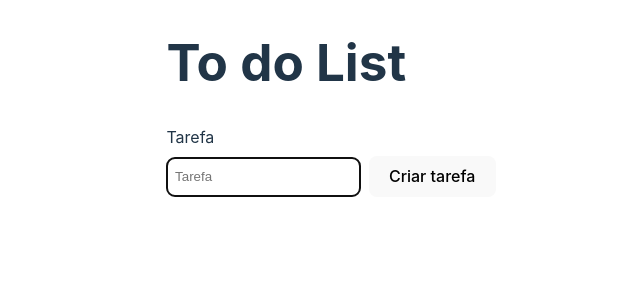
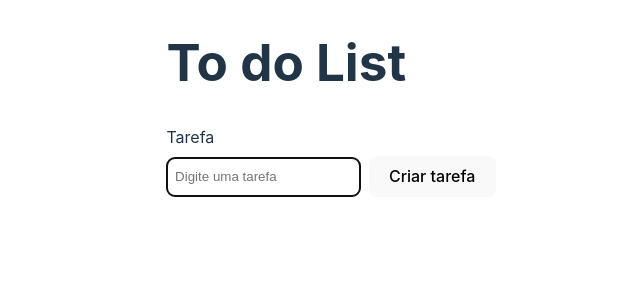
Before and after one commit to nalutm/to-do-list, a React (Vite) app: page / in a window 1280 px wide. Shown: the top 300 px of the page, without its empty margins (309-949 px from the left). Built offline with nearby package versions, Linux system fonts and the light colour scheme.

Commit message:
:recycle: refactor: Creating componenets

```diff
--- a/src/App.css
+++ b/src/App.css
@@ -1,8 +1,8 @@
-.input {
+/* .input {
     display: flex;
     flex-direction: column;
     gap: 0.5em;
-}
+} */
 
 .edit {
     align-items: center;
@@ -22,18 +22,6 @@
     gap: 0.5em;
 }
 
-.text-input {
-    border-radius: 8px;
-    border: 0.2em solid transparent;
-    height: 3em;
-    padding: 0.5em;
-    box-sizing: border-box;
-}
-
-.text-input--invalid {
-    border-color: #b42529;
-}
-
 .invalid-input--edit-task {
     margin-left: 1em;
 }
@@ -45,15 +33,11 @@
     margin-top: 0.3em;
 }
 
-.form {
+/* .form {
     display: flex;
     align-items: center;
     gap: 0.5em;
-}
-
-.form-btn {
-    align-self: end;
-}
+} */
 
 .tasks-list {
     margin: 1em 0;
@@ -103,11 +87,3 @@
 .checkbox {
     cursor: pointer;
 }
-
-.button--cancel {
-    background-color: #b42529;
-}
-
-.button--cancel:hover {
-    border-color: #fff;
-}
--- a/src/App.tsx
+++ b/src/App.tsx
@@ -1,9 +1,23 @@
-import { MouseEvent, ChangeEvent, useState, useEffect, useRef } from "react";
+import {
+  MouseEvent,
+  ChangeEvent,
+  useState,
+  useEffect,
+  // useRef
+} from "react";
 import { FaRegTrashAlt, FaPencilAlt } from "react-icons/fa";
+import { ImCheckboxUnchecked, ImCheckboxChecked } from "react-icons/im";
 import {v4 as uuidv4} from 'uuid';
 
 import "./App.css";
-import { ImCheckboxUnchecked, ImCheckboxChecked } from "react-icons/im";
+import "./components/InputText/InputText.css";
+import "./components/Button/Button.css"
+import "./components/Form/Form.css";
+
+import InputText from "./components/InputText/InputText";
+import Button from "./components/Button/Button";
+import Form from "./components/Form/Form";
+
 
 function App() {
   interface Task {
@@ -12,7 +26,7 @@ function App() {
     checked: boolean;
   }
 
-  const inputRef = useRef(null);
+  // const inputRef = useRef(null);
 
   const localTasksList = localStorage.getItem("tasks");
   const [task, setTask] = useState({
@@ -90,7 +104,6 @@ function App() {
 
     const taskTitle = tasksList.filter((task: Task) => {
       if (task.id.toString() === id) {
-        console.log(task.title)
         return task
       }
     })[0]["title"]
@@ -119,25 +132,43 @@ function App() {
 
     setTaskEdited('');
     setisTaskEdit(false);
-    if (inputRef.current) inputRef.current.focus();
+    // if (inputRef.current) inputRef.current.focus();
   }
 
   const cancelEditTask = () => {
     setEditWarning(false);
     setisTaskEdit(false);
-    if (inputRef.current) inputRef.current.focus();
+    // if (inputRef.current) inputRef.current.focus();
   }
 
   return (
     <>
       <h1>To do List</h1>
-      <form className="form">
-        <div className="input">
+      <Form
+        className={warning ? "text-input text-input--invalid" : "text-input" }
+        value={task.title}
+        onChange={handleChange}
+        onClick={createTask}
+      />
+      {/* <form className="form">
+        <div className="input-wrapper">
+          <InputText
+            name="createTaks"
+            autoFocus={true}
+            htmlFor="task"
+            label="Tarefa"
+            type="text"
+            id="task"
+            value={task.title}
+            onChange={handleChange}
+            placeholder="Digite uma tarefa"
+            className={warning ? "text-input text-input--invalid" : "text-input" }
+          />
           <label htmlFor="task">Tarefa</label>
-          <input autoFocus ref={inputRef} type="text" id="task" value={task.title} onChange={handleChange} placeholder="Tarefa" className={warning ? "text-input text-input--invalid" : "text-input" }/>
+          <input autoFocus={true} ref={inputRef} type="text" id="task" value={task.title} onChange={handleChange} placeholder="Tarefa" className={warning ? "text-input text-input--invalid" : "text-input" }/>
         </div>
-        <button onClick={createTask} className="form-btn">Criar tarefa</button>
-      </form>
+        <Button onClick={createTask} className="form-btn">Criar tarefa</Button>
+      </form> */}
       {warning && !taskEdited && <span className="invalid-input">Digite sua tarefa</span>}
 
       <ul className="tasks-list">
@@ -158,13 +189,24 @@ function App() {
               </div>}
               {isTaskEdit && taskSelectedId === task.id.toString() && <div>
                 <div className="edit">
-                  <div className={"input-edit"}>
-                    <label htmlFor="edit-task">Editar tarefa</label>
-                    <input autoFocus type="text" id="edit-task" value={taskEdited} onChange={editTask} placeholder="Tarefa" className={editWarning ? "text-input text-input--invalid" : "text-input"}/>
+                  <div className="input-edit">
+                  <InputText
+                    name="editTask"
+                    autoFocus={true}
+                    htmlFor="edit-task"
+                    label="Editar tarefa"
+                    type="text"
+                    id="edit-task"
+                    value={taskEdited}
+                    onChange={editTask}
+                    className={editWarning ? "text-input text-input--invalid" : "text-input"}
+                  />
+                    {/* <label htmlFor="edit-task">Editar tarefa</label>
+                    <input autoFocus type="text" id="edit-task" value={taskEdited} onChange={editTask} className={editWarning ? "text-input text-input--invalid" : "text-input"}/>  */}
                   </div>
                   <div className="input-edit--actions">
-                    <button onClick={submitEditedTask} id={taskSelectedId}>Salvar</button>
-                    <button className="button--cancel" onClick={cancelEditTask}>Cancelar</button>
+                    <Button onClick={submitEditedTask} id={taskSelectedId}>Salvar</Button>
+                    <Button onClick={cancelEditTask} className="button--cancel">Cancelar</Button>
                   </div>
                 </div>
                 {editWarning && <span className="invalid-input invalid-input--edit-task">Digite sua tarefa</span>}
--- /dev/null
+++ b/src/components/Button/Button.css
@@ -0,0 +1,11 @@
+.form-btn {
+    align-self: end;
+}
+
+.button--cancel {
+    background-color: #b42529;
+}
+
+.button--cancel:hover {
+    border-color: #fff;
+}
--- /dev/null
+++ b/src/components/Button/Button.tsx
@@ -0,0 +1,22 @@
+import { MouseEvent } from "react";
+
+
+interface ButtonProps {
+    onClick: (event: MouseEvent<HTMLButtonElement>) => void
+    className?: string,
+    id?: string,
+    children: string
+}
+
+function Button({
+    onClick,
+    className,
+    id,
+    children
+} : ButtonProps) {
+    return (
+        <button onClick={onClick} className={className} id={id}>{children}</button>
+    )
+}
+
+export default Button;
--- /dev/null
+++ b/src/components/Form/Form.css
@@ -0,0 +1,11 @@
+.form {
+    display: flex;
+    align-items: center;
+    gap: 0.5em;
+}
+
+.input-wrapper {
+    display: flex;
+    flex-direction: column;
+    gap: 0.5em;
+}
--- /dev/null
+++ b/src/components/Form/Form.tsx
@@ -0,0 +1,45 @@
+import { ChangeEvent, MouseEvent } from "react";
+
+import "../Button/Button.css";
+import InputText from "../InputText/InputText";
+import Button from "../Button/Button";
+
+
+
+interface FormProps {
+    className: string,
+    value: string,
+    onChange: (event: ChangeEvent<HTMLInputElement>) => void,
+    onClick: (event: MouseEvent<HTMLButtonElement>) => void
+}
+
+function Form({
+    className,
+    value,
+    onChange,
+    onClick
+}: FormProps) {
+    return (
+        <form className="form">
+            <div className="input-wrapper">
+            <InputText
+                name="createTaks"
+                autoFocus={true}
+                htmlFor="task"
+                label="Tarefa"
+                type="text"
+                id="task"
+                value={value}
+                onChange={onChange}
+                placeholder="Digite uma tarefa"
+                className={className}
+            />
+            {/* <label htmlFor="task">Tarefa</label>
+            <input autoFocus={true} ref={inputRef} type="text" id="task" value={task.title} onChange={handleChange} placeholder="Tarefa" className={warning ? "text-input text-input--invalid" : "text-input" }/>  */}
+            </div>
+            <Button onClick={onClick} className="form-btn">Criar tarefa</Button>
+        </form>
+    )
+}
+
+export default Form;
--- /dev/null
+++ b/src/components/InputText/InputText.css
@@ -0,0 +1,11 @@
+.text-input {
+    border-radius: 8px;
+    border: 0.2em solid transparent;
+    height: 3em;
+    padding: 0.5em;
+    box-sizing: border-box;
+}
+
+.text-input--invalid {
+    border-color: #b42529;
+}
--- /dev/null
+++ b/src/components/InputText/InputText.tsx
@@ -0,0 +1,35 @@
+import { ChangeEvent } from "react";
+
+interface InputTextProps {
+    name: string,
+    htmlFor: string,
+    label: string,
+    type: string,
+    id: string,
+    value: string,
+    onChange: (event: ChangeEvent<HTMLInputElement>) => void,
+    placeholder?: string,
+    className: string,
+    autoFocus?: boolean,
+}
+
+function InputText({name,
+    htmlFor,
+    label,
+    type,
+    id,
+    value,
+    onChange,
+    placeholder,
+    className,
+    autoFocus
+    }: InputTextProps) {
+
+        return (<>
+            <label htmlFor={htmlFor}>{label}</label>
+            <input name={name} autoFocus={autoFocus} type={type} id={id} value={value} onChange={onChange} placeholder={placeholder} className={className}/>
+        </>
+        );
+}
+
+export default InputText;
```
Also changed, not shown: src/components/Task/Task.tsx (added, +61 -0 lines), src/components/Task/Task.css (added).
